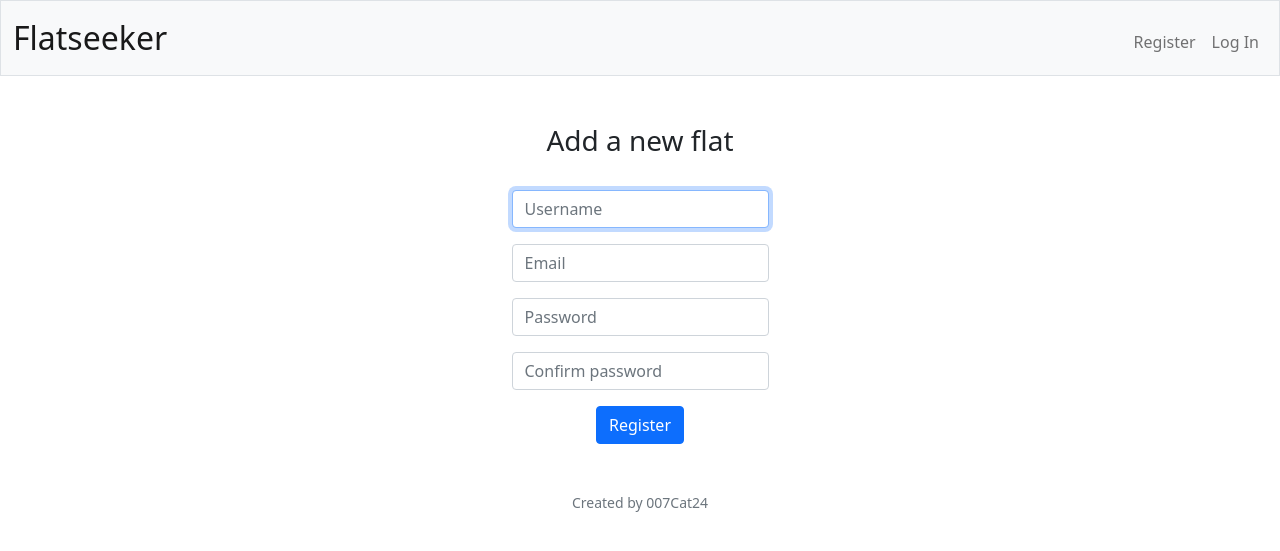
After one commit to 007Cat24/flatseeker, a Flask app: template templates/add.html in a window 1280 px wide. The commit adds this page. Shown: the top 551 px of the page. Run offline with Flask 3, Linux system fonts and the light colour scheme; the template is opened without the code that fills it, so the values that code supplies are empty; some libraries are stand-ins or nearby versions.

Commit message:
Added table for flats

```diff
--- a/app.py
+++ b/app.py
@@ -33,7 +33,7 @@ def after_request(response):
 @login_required
 def index():
     """Show main page"""
-    return apology("Not yet implemented :(")
+    return render_template("index.html")
 
 
 @app.route("/changepwd", methods=["GET", "POST"])
--- a/sql_commands.txt
+++ b/sql_commands.txt
@@ -2,3 +2,4 @@ sqlite3 flatseeker.db
 
 CREATE TABLE users (id INTEGER PRIMARY KEY AUTOINCREMENT NOT NULL, username TEXT NOT NULL, hash TEXT NOT NULL, email TEXT NOT NULL);
 CREATE UNIQUE INDEX username ON users (username);
+CREATE TABLE 'flats' ('id' INTEGER PRIMARY KEY AUTOINCREMENT NOT NULL, 'title' TEXT, 'price' INTEGER NOT NULL, 'rooms' INTEGER NOT NULL, 'added_by' INTEGER NOT NULL, 'timestamp' DATETIME NOT NULL DEFAULT CURRENT_TIMESTAMP, 'location' TEXT, 'link' TEXT);
--- /dev/null
+++ b/templates/add.html
@@ -0,0 +1,25 @@
+{% extends "layout.html" %}
+
+{% block title %}
+    Add new flat
+{% endblock %}
+
+{% block main %}
+<h3>Add a new flat</h3>
+<br>
+    <form action="/register" method="post">
+        <div class="mb-3">
+            <input autocomplete="off" autofocus class="form-control mx-auto w-auto" id="username" name="username" placeholder="Username" type="text">
+        </div>
+        <div class="mb-3">
+            <input autocomplete="off" class="form-control mx-auto w-auto" id="email" name="email" placeholder="Email" type="email">
+        </div>
+        <div class="mb-3">
+            <input class="form-control mx-auto w-auto" id="password" name="password" placeholder="Password" type="password">
+        </div>
+        <div class="mb-3">
+            <input class="form-control mx-auto w-auto" id="confirmation" name="confirmation" placeholder="Confirm password" type="password">
+        </div>
+        <button class="btn btn-primary" type="submit">Register</button>
+    </form>
+{% endblock %}
--- a/templates/layout.html
+++ b/templates/layout.html
@@ -31,7 +31,9 @@
                 <div class="collapse navbar-collapse" id="navbar">
                     {% if session["user_id"] %}
                         <ul class="navbar-nav me-auto mt-2">
-                            <li class="nav-item"><a class="nav-link" href="/quote">View history</a></li>
+                            <li class="nav-item"><a class="nav-link" href="/add">Add a new flat</a></li>
+                            <li class="nav-item"><a class="nav-link" href="/view">View all</a></li>
+                            <li class="nav-item"><a class="nav-link" href="/friends">Friends</a></li>
                         </ul>
                         <ul class="navbar-nav ms-auto mt-2">
                             <li class="nav-item"><a class="nav-link" href="/changepwd">Change password</a></li>
@@ -60,7 +62,7 @@
         </main>
 
         <footer class="mb-5 small text-center text-muted">
-            Demo website
+            Created by 007Cat24
         </footer>
 
     </body>
```
Also changed, not shown: templates/index.html (added, +9 -0 lines).
